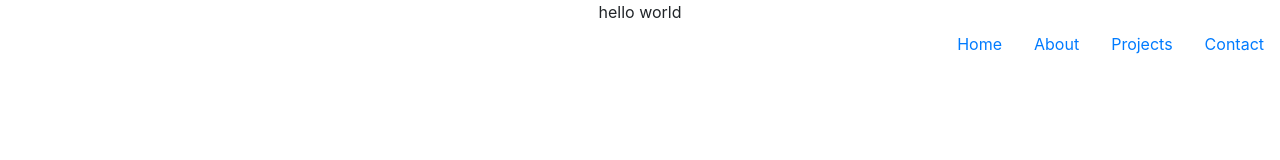
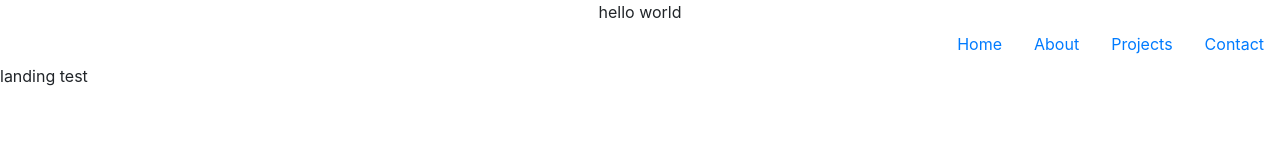
Before and after one commit to janpalonci/portfolio.io, a React (Create React App) app: page / in a window 1280 px wide. Shown: the top 160 px of the page. Built offline with nearby package versions, Linux system fonts and the light colour scheme.

Commit message:
Created landing page component and connected it to index.js

```diff
--- /dev/null
+++ b/src/components/Landing.js
@@ -0,0 +1,11 @@
+import React from 'react';
+
+const Landing = () => {
+  return (
+  	<div>
+	  	landing test
+  </div>
+  );
+}
+
+export default Landing;
--- a/src/index.js
+++ b/src/index.js
@@ -4,12 +4,14 @@ import 'bootstrap/dist/css/bootstrap.min.css';
 import './index.css';
 import App from './App';
 import Navigation from './components/Navigation';
+import Landing from './components/Landing';
 import * as serviceWorker from './serviceWorker';
 
 ReactDOM.render(
 				<div>
 					<App />
 					<Navigation />
+					<Landing />
 				</div>,
  				document.getElementById('root')
  				);
```
